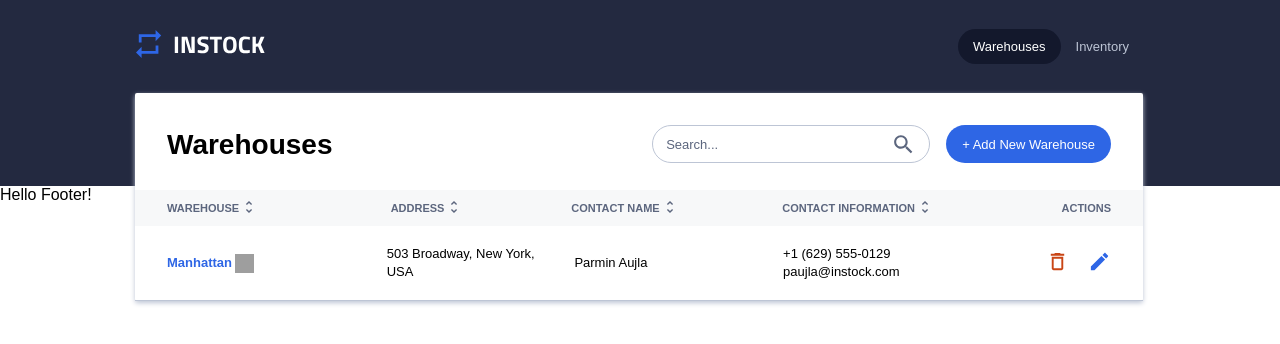
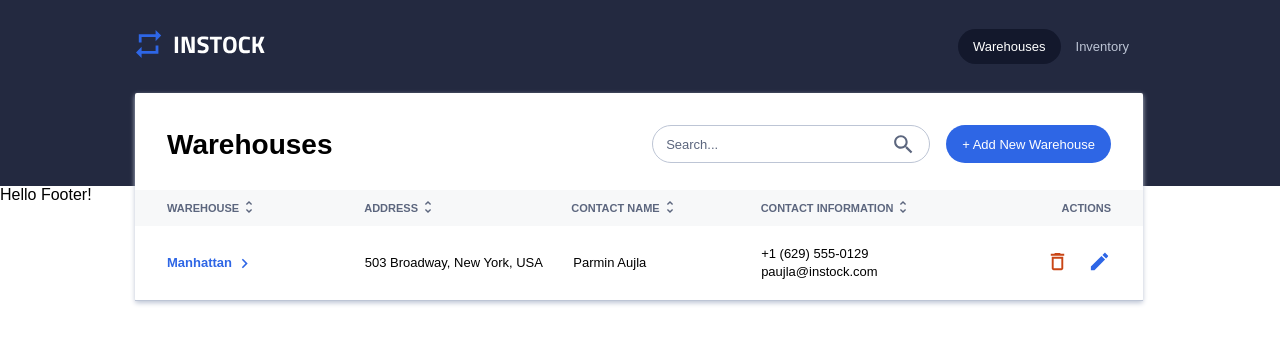
Before and after one commit to MoeyR/instock, a React (Create React App) app: page / in a window 1280 px wide. Shown: the top 344 px of the page. Built offline with nearby package versions, Linux system fonts and the light colour scheme; grey boxes are pictures that could not be loaded.

Commit message:
formated documents, adjusted width for warehouse-list-items

```diff
--- a/src/pages/WarehousePage/WarehousePage.jsx
+++ b/src/pages/WarehousePage/WarehousePage.jsx
@@ -18,7 +18,11 @@ function WarehousePage() {
               type="search"
               placeholder="Search..."
             />
-            <img className="warehouses__search-icon" src={searchIcon} alt="search-icon" />
+            <img
+              className="warehouses__search-icon"
+              src={searchIcon}
+              alt="search-icon"
+            />
           </div>
           <button className="primary-button warehouses__add-button">
             + Add New Warehouse
@@ -34,21 +38,21 @@ function WarehousePage() {
               <div className="name-address-headers">
                 <div className="main-headings-texts">
                   <h4 className="warehouse-headers">WAREHOUSE</h4>
-                        <img className="sort-icon" src={sortIcon} alt="sort-icon"/>
+                  <img className="sort-icon" src={sortIcon} alt="sort-icon" />
                 </div>
-                    <div className="main-headings-texts">
+                <div className="main-headings-texts address-header">
                   <h4 className="warehouse-headers">ADDRESS</h4>
-                        <img className="sort-icon" src={sortIcon} alt="sort-icon"/>
+                  <img className="sort-icon" src={sortIcon} alt="sort-icon" />
                 </div>
               </div>
               <div className="contact-name-info-headers">
                 <div className="main-headings-texts">
                   <h4 className="warehouse-headers">CONTACT NAME</h4>
-                        <img className="sort-icon" src={sortIcon} alt="sort-icon"/>
+                  <img className="sort-icon" src={sortIcon} alt="sort-icon" />
                 </div>
                 <div className="main-headings-texts contact-info-header">
                   <h4 className="warehouse-headers">CONTACT INFORMATION</h4>
-                        <img className="sort-icon" src={sortIcon} alt="sort-icon"/>
+                  <img className="sort-icon" src={sortIcon} alt="sort-icon" />
                 </div>
               </div>
             </div>
@@ -75,7 +79,9 @@ function WarehousePage() {
               <section className="contact-name-info-wrap">
                 <div className="heading-detail-wrap">
                   <h4 className="warehouses-list__heading">CONTACT NAME</h4>
-                  <p className="warehouses-list__detail contact-name">Parmin Aujla</p>
+                  <p className="warehouses-list__detail contact-name">
+                    Parmin Aujla
+                  </p>
                 </div>
                 <div className="heading-detail-wrap">
                   <h4 className="warehouses-list__heading">
@@ -88,8 +94,16 @@ function WarehousePage() {
             </section>
             {/* icons */}
             <section className="icons-wrap">
-              <img className="warehouses-list__delete-icon" src={deleteIcon} alt="delete-icon"/>
-              <img className="warehouses-list__edit-icon" src={editIcon} alt="delete-icon"/>
+              <img
+                className="warehouses-list__delete-icon"
+                src={deleteIcon}
+                alt="delete-icon"
+              />
+              <img
+                className="warehouses-list__edit-icon"
+                src={editIcon}
+                alt="delete-icon"
+              />
             </section>
           </li>
         </ul>
--- a/src/pages/WarehousePage/WarehousePage.scss
+++ b/src/pages/WarehousePage/WarehousePage.scss
@@ -2,8 +2,8 @@
 @use "../../styles/partials/mixins" as *;
 
 .warehouses {
-  box-shadow: 0 .125rem .3125rem 0 $cloud;
-  border-radius: .125rem;
+  box-shadow: 0 0.125rem 0.3125rem 0 $cloud;
+  border-radius: 0.125rem;
   background-color: $white;
   position: absolute;
   top: 8.0625rem;
@@ -38,7 +38,7 @@
   &__title {
     font-size: 1.625rem;
     line-height: 1.75rem;
-    margin-top: .4rem;
+    margin-top: 0.4rem;
     @include tablet {
       font-size: 1.75rem;
     }
@@ -66,49 +66,49 @@
   }
 
   &__search-bar {
-    padding: 0rem .8125rem;
+    padding: 0rem 0.8125rem;
     width: 100%;
     @include tablet {
       width: 91%;
     }
-    @include desktop{
+    @include desktop {
       width: 17.375rem;
       margin-right: 1rem;
     }
 
     &::placeholder {
-      font-size: .75rem;
+      font-size: 0.75rem;
       @include tablet {
-        font-size: .8125rem;
+        font-size: 0.8125rem;
       }
     }
   }
 
   &__search-icon {
     position: absolute;
-    right: .8125rem;
+    right: 0.8125rem;
     top: 1.4375rem;
     width: 1.4375rem;
 
     @include tablet {
       right: 1.875rem;
-      top: .4375rem;
+      top: 0.4375rem;
       width: 1.5625rem;
     }
   }
 
   &__add-button {
-    font-size: .75rem;
+    font-size: 0.75rem;
     font-weight: 100;
     @include tablet {
-      font-size: .8125rem;
+      font-size: 0.8125rem;
     }
   }
 
   // Lists Section Styles
   .warehouses-list {
-    &:last-child{
-        @include tablet{
+    &:last-child {
+      @include tablet {
         border-bottom: none;
       }
     }
@@ -119,50 +119,52 @@
         display: block;
         display: flex;
         flex-direction: row;
-        padding: .5625rem 2rem;
+        padding: 0.5625rem 2rem;
         color: $slate;
         background-color: $lightgrey;
       }
 
-      .warehouse-headers-wrap{
+      .warehouse-headers-wrap {
         display: flex;
         width: 100%;
 
-        .name-address-headers, .contact-name-info-headers{
+        .name-address-headers,
+        .contact-name-info-headers {
           display: flex;
-            justify-content: space-around;
           width: 50%;
           margin-right: -2.6875rem;
         }
 
-        .main-headings-texts{
-            width: 50%;
-            font-size: .6875rem;
+        .main-headings-texts {
+          width: 47%;
+          font-size: 0.6875rem;
           display: flex;
 
-            .sort-icon{
+          .sort-icon {
             width: 1rem;
             height: 1rem;
-                margin-left: .125rem;
+            margin-left: 0.125rem;
           }
         }
 
-        .contact-info-header{
-            width: 56%;
+        .contact-info-header {
+          width: 64%;
+        }
+      }
+      .warehouse-headers,
+      .action-text {
+        font-size: 0.6875rem;
       }
 
+      .address-header {
+        margin-left: -0.8125rem;
       }
-    .warehouse-headers,.action-text{
-        font-size: .6875rem;
-    }
-
-
     }
 
     // warehouses list details
     &__item {
       padding: 1.125rem 1.5rem;
-      border-top: .0625rem solid $cloud;
+      border-top: 0.0625rem solid $cloud;
       display: flex;
       flex-direction: column;
 
@@ -171,7 +173,7 @@
         padding: 1.1875rem 2rem;
         flex-direction: row;
         border-top: none;
-        border-bottom: .0625rem solid $cloud;
+        border-bottom: 0.0625rem solid $cloud;
       }
     }
 
@@ -193,32 +195,31 @@
       @include tablet {
         flex-direction: row;
         align-items: center;
-        justify-content: space-around;
         width: 50%;
         margin-right: -2.6875rem;
       }
     }
 
     .heading-detail-wrap {
-      margin-right: .625rem;
-      margin-bottom: .9375rem;
+      margin-right: 0.625rem;
+      margin-bottom: 0.9375rem;
 
       @include tablet {
         justify-content: space-around;
         margin: 0;
-        width: 50%;
+        width: 45%;
       }
     }
 
     .contact-name {
-      @include tablet{
+      @include tablet {
         margin-left: 5%;
       }
     }
 
     &__heading {
       display: block;
-      font-size: .625rem;
+      font-size: 0.625rem;
       color: $slate;
       @include tablet {
         display: none;
@@ -226,13 +227,13 @@
     }
 
     &__detail {
-      font-size: .75rem;
-      margin-top: .125rem;
+      font-size: 0.75rem;
+      margin-top: 0.125rem;
       margin-right: 1.25rem;
       line-height: 1.125rem;
       @include tablet {
-        font-size: .8125rem;
-        width: 80%;
+        font-size: 0.8125rem;
+        width: 93%;
         margin: 0;
       }
     }
@@ -243,16 +244,15 @@
       display: flex;
       align-items: center;
 
-        .right-arrow{
+      .right-arrow {
         display: inline-block;
         width: 1.1875rem;
         height: 1.1875rem;
-            margin-left: .1875rem;
-            background-image: url(../../assets/icons/chevron_right-1.5rem.svg);
+        margin-left: 0.1875rem;
+        background-image: url(../../assets/icons/chevron_right-24px.svg);
         background-size: cover;
         background-repeat: no-repeat;
       }
-
     }
 
     // icons
@@ -270,7 +270,7 @@
       background-size: cover;
       width: 1.4375rem;
       height: 1.4375rem;
-      margin-bottom: .1875rem;
+      margin-bottom: 0.1875rem;
     }
   }
 }
```
Lines whose indentation alone changed are shown as unchanged.
